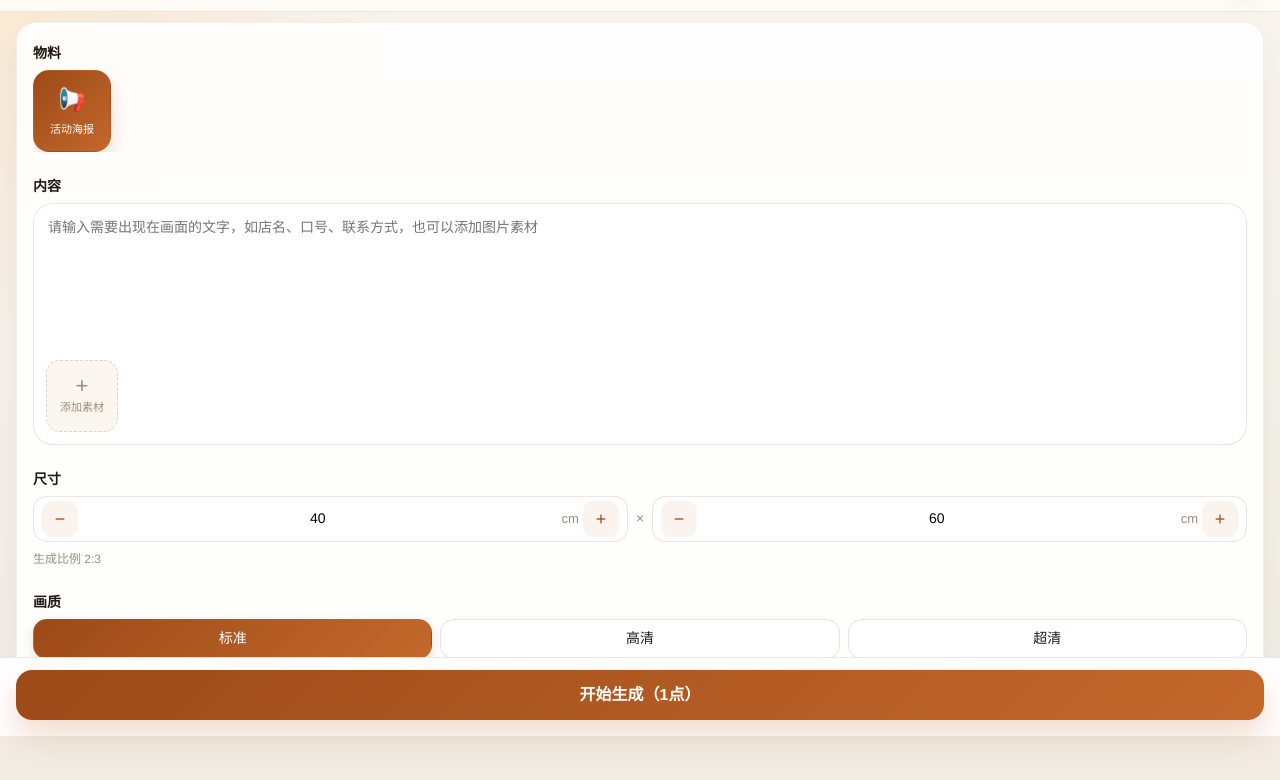
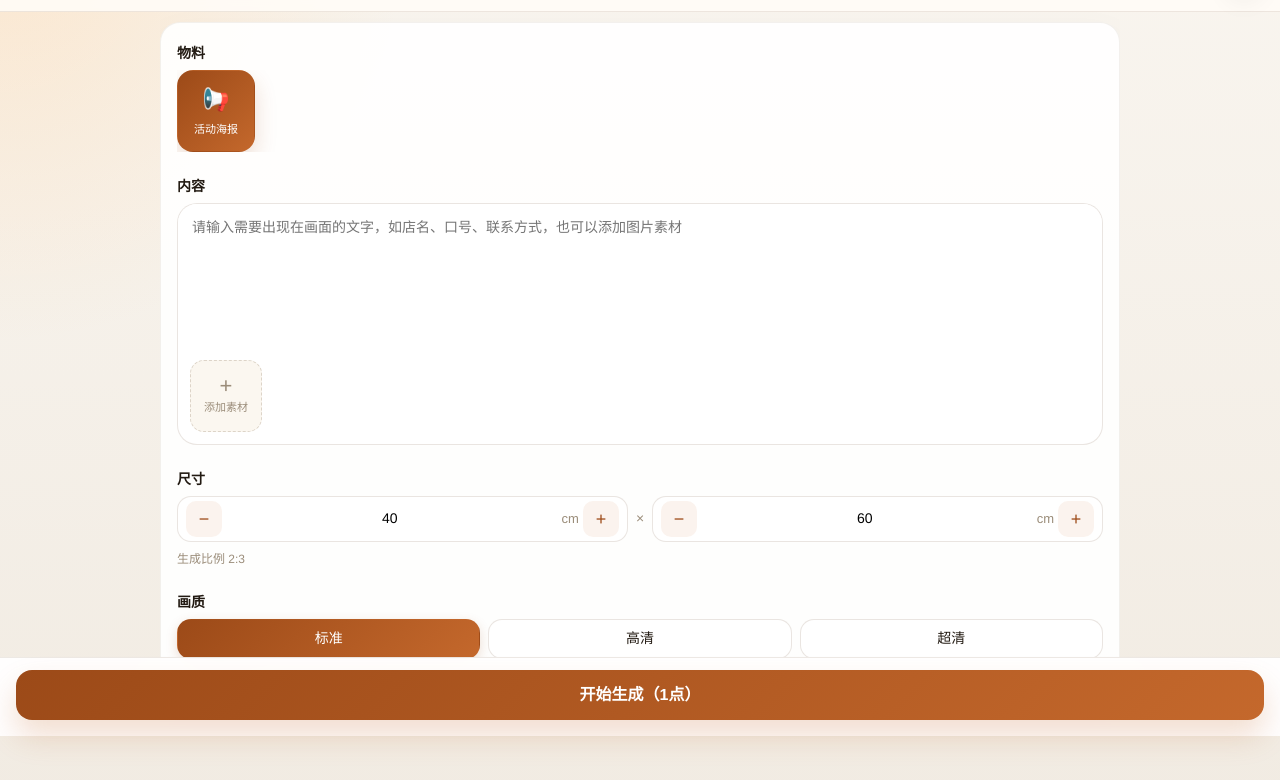
Before and after one commit to jamdoing-collab/ai-ad-generator, a website: page public/index.html in a window 1280 px wide. Shown: the part 64-844 px from the top of the page. Drawn offline with Linux system fonts and the light colour scheme; no server answers.

Commit message:
feat: 桌面端内容区限宽居中，768px断点720px，960px断点960px

```diff
--- a/public/css/style.css
+++ b/public/css/style.css
@@ -1594,6 +1594,38 @@ max-height: 100vh;
 object-fit: contain;
 }
 
+@media (min-width: 768px) {
+  .main {
+    max-width: 720px;
+    margin-left: auto;
+    margin-right: auto;
+    width: 100%;
+  }
+
+  .mobile-form-card,
+  .mobile-result-card {
+    margin: 10px 0 0;
+  }
+
+  .card {
+    margin: 10px 0 0;
+  }
+
+  .history-list {
+    padding: 12px 0 24px;
+  }
+}
+
+@media (min-width: 960px) {
+  .main {
+    max-width: 960px;
+  }
+
+  .history-list {
+    grid-template-columns: repeat(3, 1fr);
+  }
+}
+
 @media (max-width: 767px) {
   .main {
     padding-bottom: 104px;
```
